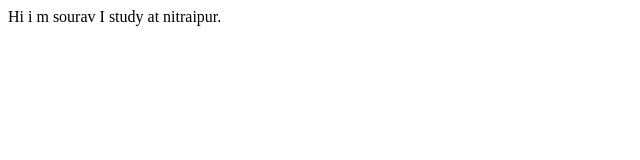
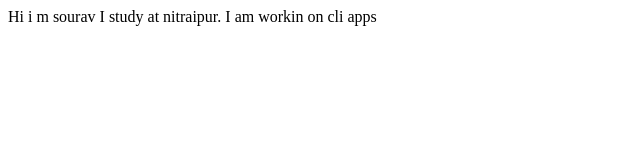
Before and after one commit to souravvaishyakiyar/souravvaishyakiyar-portfolio, a plain HTML site: page index.html in a window 1280 px wide. Shown: the whole page, without its empty margins (0-640 px from the left). Drawn offline with Linux system fonts and the light colour scheme.

Commit message:
update:details

```diff
--- a/index.html
+++ b/index.html
@@ -9,5 +9,7 @@
 <body>
     Hi i m sourav
     I study at nitraipur.
+
+    I am workin on cli apps
 </body>
 </html>
```
